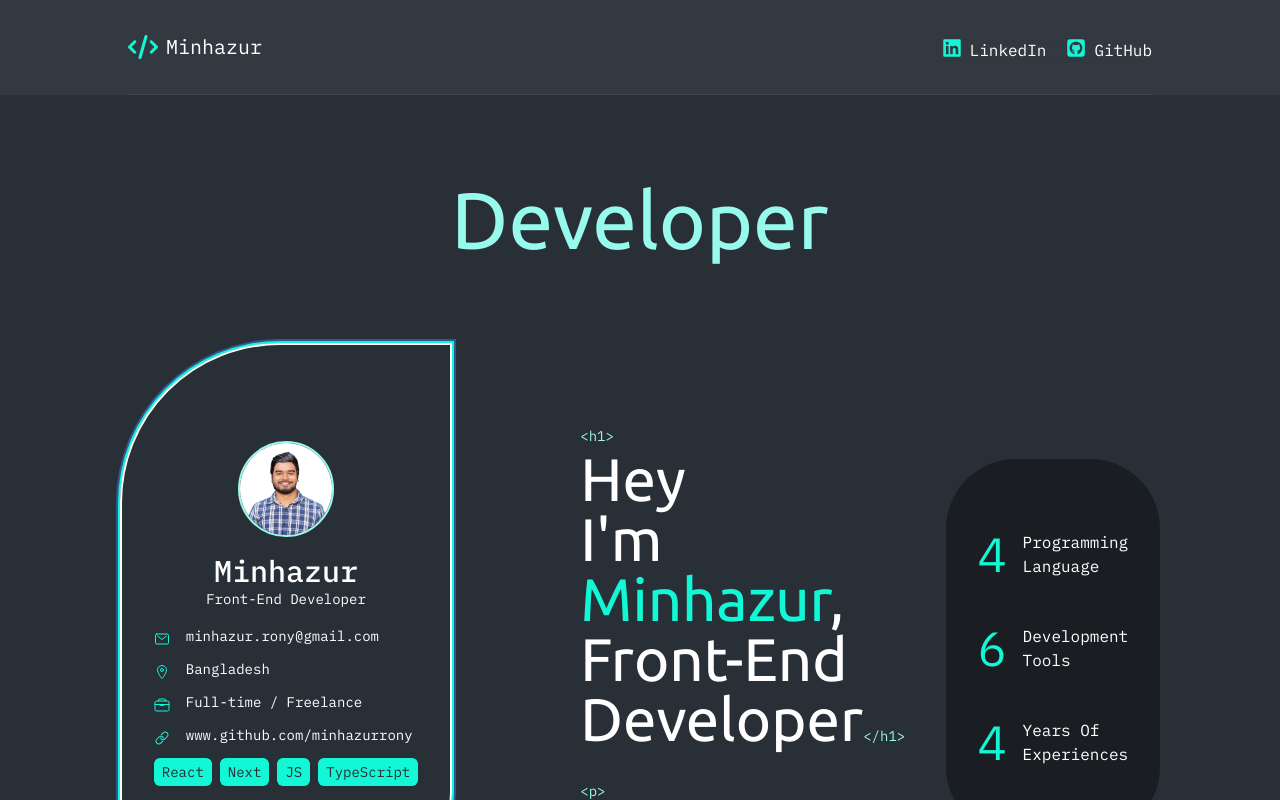
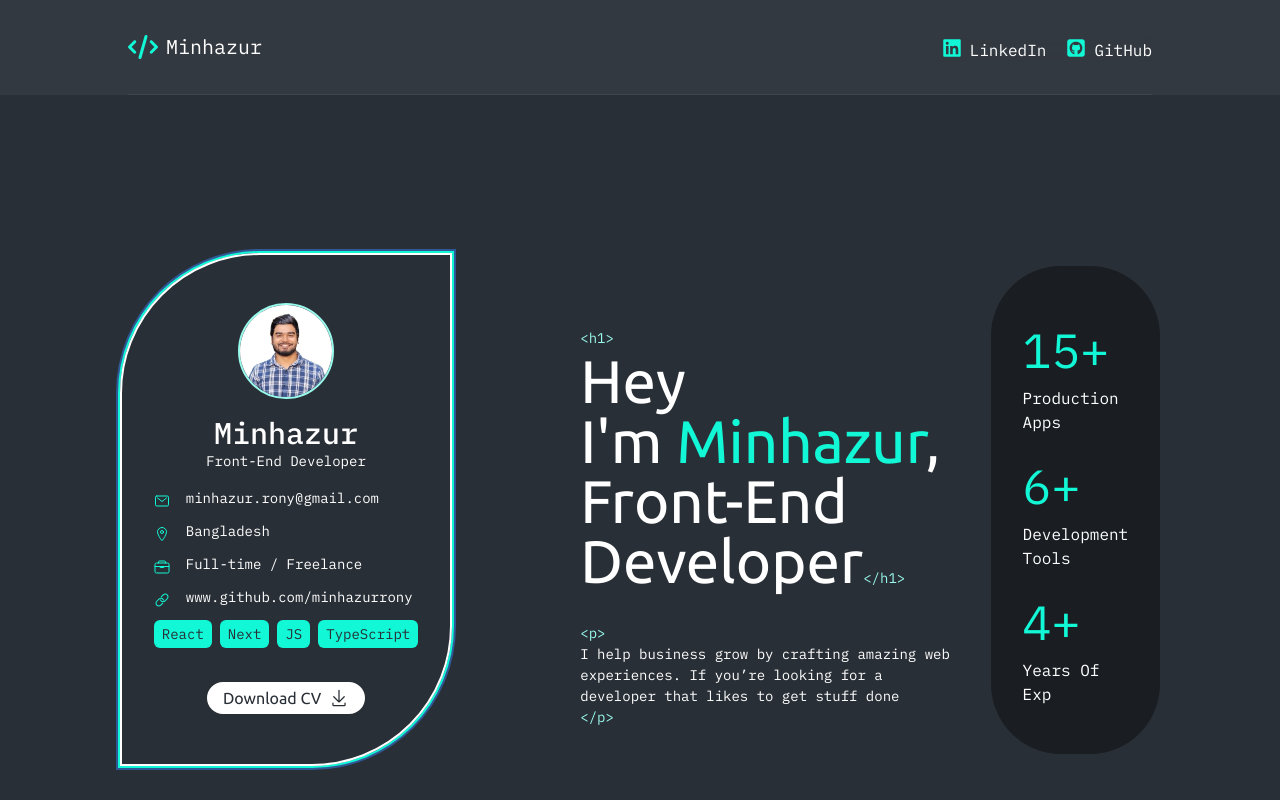
Before and after one commit to minhazurrony/portfolio, a Next.js app: page / in a window 1280 px wide. Shown: the top 800 px of the page. Built offline with nearby package versions, Linux system fonts and the light colour scheme.

Commit message:
refactor: make some components for hero section

```diff
--- a/app/containers/home-page/Hero.tsx
+++ b/app/containers/home-page/Hero.tsx
@@ -11,13 +11,10 @@ import { GoDownload } from "react-icons/go";
 
 function Hero() {
   return (
-    <ContainerWrapper className="bg-bg-one pb-[64px] md:pb-[128px]">
+    <ContainerWrapper className="bg-bg-one pb-[64px] md:pb-[128px] xl:pt-[94px]">
       <div className="container mx-auto flex flex-col items-center justify-center py-[64px]">
-        <h1 className="hidden pb-[64px] font-ubuntu text-[5rem] capitalize text-brand-two md:block">
-          developer
-        </h1>
         <div className="flex flex-wrap items-center justify-around gap-8 md:gap-24 lg:gap-32 xl:flex-nowrap">
-          <div className="rounded-br-[160px] rounded-tl-[160px] border-2 border-white px-8 py-24 ring-2 ring-offset-2 ring-offset-brand-one">
+          <div className="rounded-br-[140px] rounded-tl-[140px] border-2 border-white px-8 py-12 ring-2 ring-offset-2 ring-offset-brand-one">
             <div className="mb-4 flex flex-col items-center justify-center">
               <Image
                 src={"/assets/images/minhazur.png"}
@@ -34,39 +31,19 @@ function Hero() {
               </p>
             </div>
             <div className="flex flex-col space-y-3">
-              <div className="flex items-center gap-4">
-                <IoMailOutline className="self-end text-brand-one" />
-                <p className="text-[14px] text-white">
-                  minhazur.rony@gmail.com
-                </p>
-              </div>
-              <div className="flex items-center gap-4">
-                <IoLocationOutline className="self-end text-brand-one" />
-                <p className="text-[14px] text-white">Bangladesh</p>
-              </div>
-              <div className="flex items-center gap-4">
-                <IoBriefcaseOutline className="self-end text-brand-one" />
-                <p className="text-[14px] text-white">Full-time / Freelance</p>
-              </div>
-              <div className="flex items-center gap-4">
-                <IoIosLink className="self-end text-brand-one" />
-                <p className="text-[14px] text-white">
-                  www.github.com/minhazurrony
-                </p>
-              </div>
+              <UserInfo label="minhazur.rony@gmail.com" icon={IoMailOutline} />
+              <UserInfo label="Bangladesh" icon={IoLocationOutline} />
+              <UserInfo
+                label="Full-time / Freelance"
+                icon={IoBriefcaseOutline}
+              />
+              <UserInfo label="www.github.com/minhazurrony" icon={IoIosLink} />
+
               <div className="flex space-x-2">
-                <p className="rounded-md bg-brand-one px-2 text-[14px] leading-[2] text-bg-one">
-                  React
-                </p>
-                <p className="rounded-md bg-brand-one px-2 text-[14px] leading-[2] text-bg-one">
-                  Next
-                </p>
-                <p className="rounded-md bg-brand-one px-2 text-[14px] leading-[2] text-bg-one">
-                  JS
-                </p>
-                <p className="rounded-md bg-brand-one px-2 text-[14px] leading-[2] text-bg-one">
-                  TypeScript
-                </p>
+                <Tag label="React" />
+                <Tag label="Next" />
+                <Tag label="JS" />
+                <Tag label="TypeScript" />
               </div>
             </div>
             <div className="mt-8 flex justify-center">
@@ -100,19 +77,10 @@ function Hero() {
                 <span className="text-brand-two">{"</p>"}</span>
               </p>
             </div>
-            <div className="flex h-[378px] w-4/5 flex-col items-start justify-around rounded-[70px] bg-bg-two px-8 py-12 md:w-[215px]">
-              <div className="flex items-center justify-center gap-4">
-                <h3 className="text-[48px] text-brand-one">4</h3>
-                <p className="capitalize text-white">programming language</p>
-              </div>
-              <div className="flex items-center justify-center gap-4">
-                <h3 className="text-[48px] text-brand-one">6</h3>
-                <p className="capitalize text-white">development tools</p>
-              </div>
-              <div className="flex items-center justify-center gap-4">
-                <h3 className="text-[48px] text-brand-one">4</h3>
-                <p className="capitalize text-white">years of experiences</p>
-              </div>
+            <div className="flex w-4/5 flex-col gap-4 rounded-[70px] bg-bg-two px-8 py-12 md:w-[215px]">
+              <Stats title="production apps" count="15+" />
+              <Stats title="development tools" count="6+" />
+              <Stats title="years of exp" count="4+" />
             </div>
           </div>
         </div>
@@ -122,3 +90,41 @@ function Hero() {
 }
 
 export default Hero;
+
+type UserInfoProps = {
+  label: string;
+  icon: React.ComponentType<{
+    className?: string;
+  }>;
+};
+
+function UserInfo(props: UserInfoProps) {
+  return (
+    <div className="flex items-center gap-4">
+      <props.icon className="self-end text-brand-one" />
+      <p className="text-[14px] text-white">{props.label}</p>
+    </div>
+  );
+}
+
+function Tag({ label }: { label: string }) {
+  return (
+    <p className="rounded-md bg-brand-one px-2 text-[14px] leading-[2] text-bg-one">
+      {label}
+    </p>
+  );
+}
+
+type StatsProps = {
+  count: string;
+  title: string;
+};
+
+function Stats({ count, title }: StatsProps) {
+  return (
+    <div className="text-center md:text-left">
+      <h3 className="text-[48px] text-brand-one">{count}</h3>
+      <p className="capitalize text-white">{title}</p>
+    </div>
+  );
+}
```
